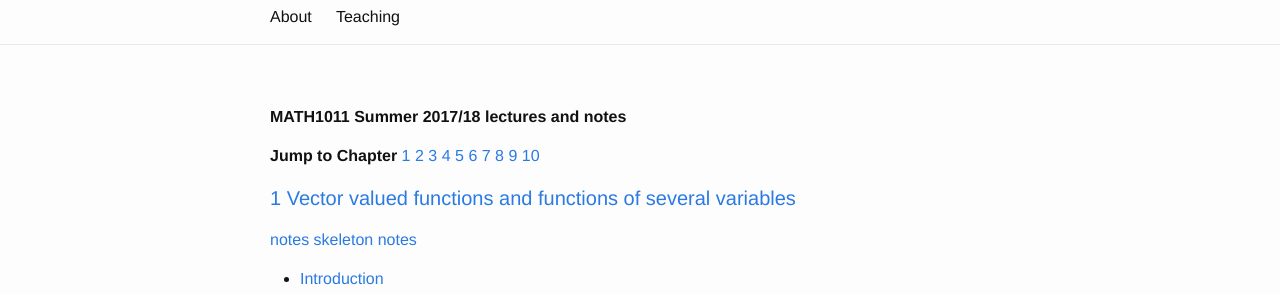
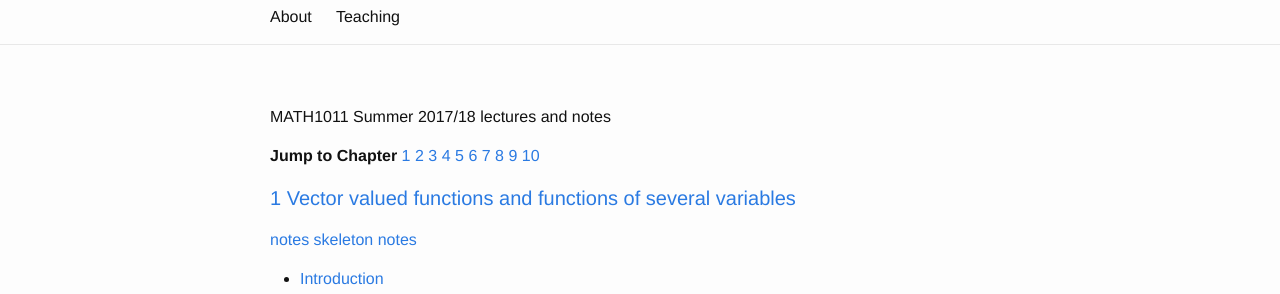
Before and after one commit to philschrad/philschrad.github.io, a Jekyll site: the page built from pages/MATH1011_lectures.md, in a window 1280 px wide. Shown: the part 123-417 px from the top of the page. Built offline with Jekyll 4.4.1, drawn with Linux system fonts in a browser that asks for light colours.

```diff
--- a/pages/MATH1011_lectures.md
+++ b/pages/MATH1011_lectures.md
@@ -3,7 +3,7 @@ layout: page
 title: null
 ---
 
-**MATH1011 Summer 2017/18 lectures and notes**
+MATH1011 Summer 2017/18 lectures and notes
 
 **Jump to Chapter** [1](#1) [2](#2) [3](#3) [4](#4) [5](#5) [6](#6) [7](#7) [8](#8) [9](#9) [10](#10)
 
```
